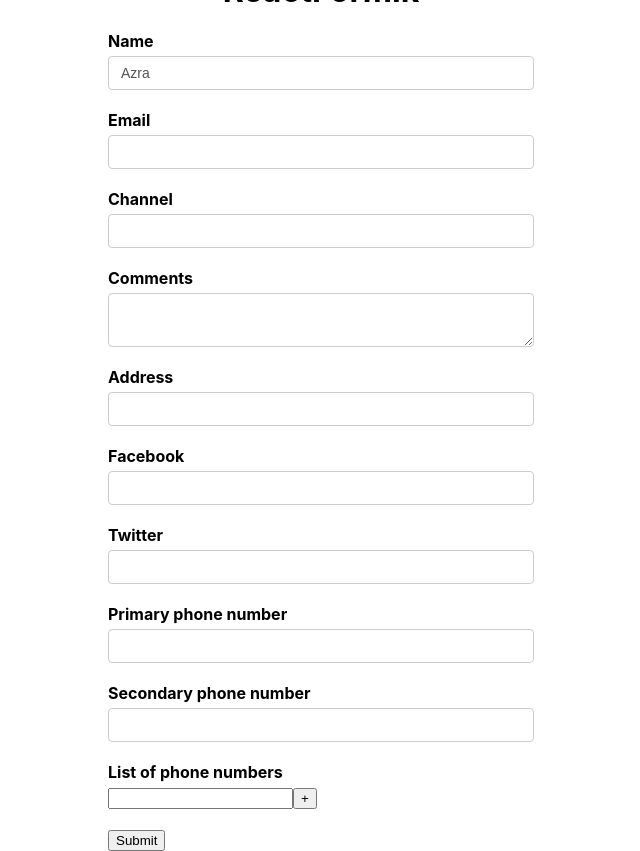
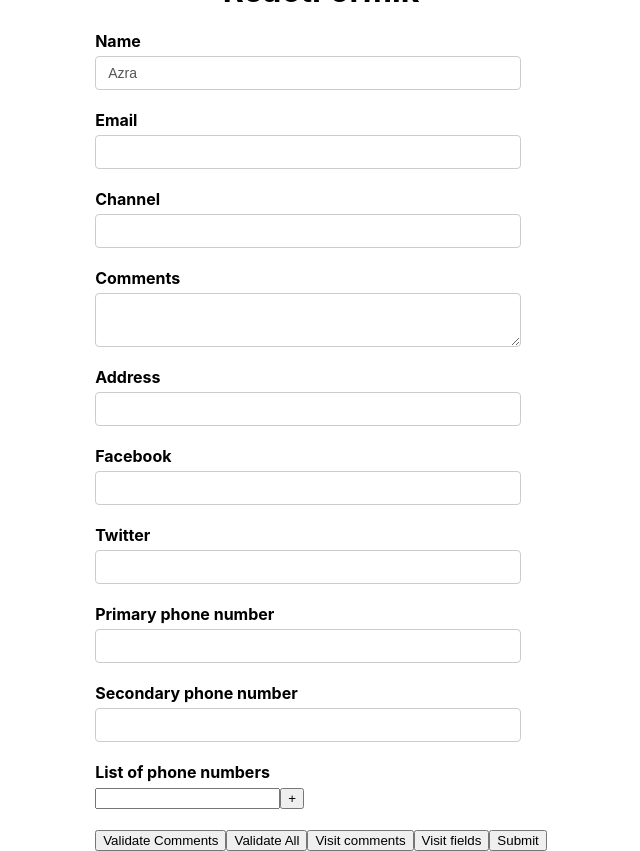
Before and after one commit to mhmdbhsk/belajar-react-formik, a React (Create React App) app: page / in a window 1280 px wide. Shown: the whole page, without its empty margins (319-959 px from the left). Built offline with nearby package versions, Linux system fonts and the light colour scheme.

Commit message:
Menggunakan trigger manual untuk form level validation dan field level validation

```diff
--- a/src/components/YoutubeForm.js
+++ b/src/components/YoutubeForm.js
@@ -48,9 +48,10 @@
       initialValues={initialValues}
       validationSchema={validationSchema}
       onSubmit={onSubmit}
-      validateOnChange={false}
-      validateOnBlur={false}
     >
+      {(formik) => {
+        console.log('Formik props', formik);
+        return (
           <Form>
             <div className="form-control">
               <label htmlFor="name">Name</label>
@@ -87,12 +88,13 @@
               <label htmlFor="address"> Address</label>
               <FastField name="address">
                 {(props) => {
-              console.log('Field render');
                   const { field, meta } = props;
                   return (
                     <div>
                       <input type="text" id="address" {...field} />
-                  {meta.touched && meta.error ? <div>{meta.error}</div> : null}
+                      {meta.touched && meta.error ? (
+                        <div>{meta.error}</div>
+                      ) : null}
                     </div>
                   );
                 }}
@@ -126,7 +128,6 @@
                   const { push, remove, form } = fieldArrayProps;
                   const { values } = form;
                   const { phNumbers } = values;
-              console.log('Form errors ', form.errors);
                   return (
                     <div>
                       {phNumbers.map((phNumber, index) => (
@@ -148,8 +149,38 @@
               </FieldArray>
             </div>
 
+            <button
+              type="button"
+              onClick={() => formik.validateField('comments')}
+            >
+              Validate Comments
+            </button>
+            <button type="button" onClick={() => formik.validateForm()}>
+              Validate All
+            </button>
+            <button
+              type="button"
+              onClick={() => formik.setFieldTouched('comments')}
+            >
+              Visit comments
+            </button>
+            <button
+              type="button"
+              onClick={() =>
+                formik.setTouched({
+                  name: true,
+                  email: true,
+                  channel: true,
+                  comments: true,
+                })
+              }
+            >
+              Visit fields
+            </button>
             <button type="submit">Submit</button>
           </Form>
+        );
+      }}
     </Formik>
   );
 }
```
Lines whose indentation alone changed are shown as unchanged.
